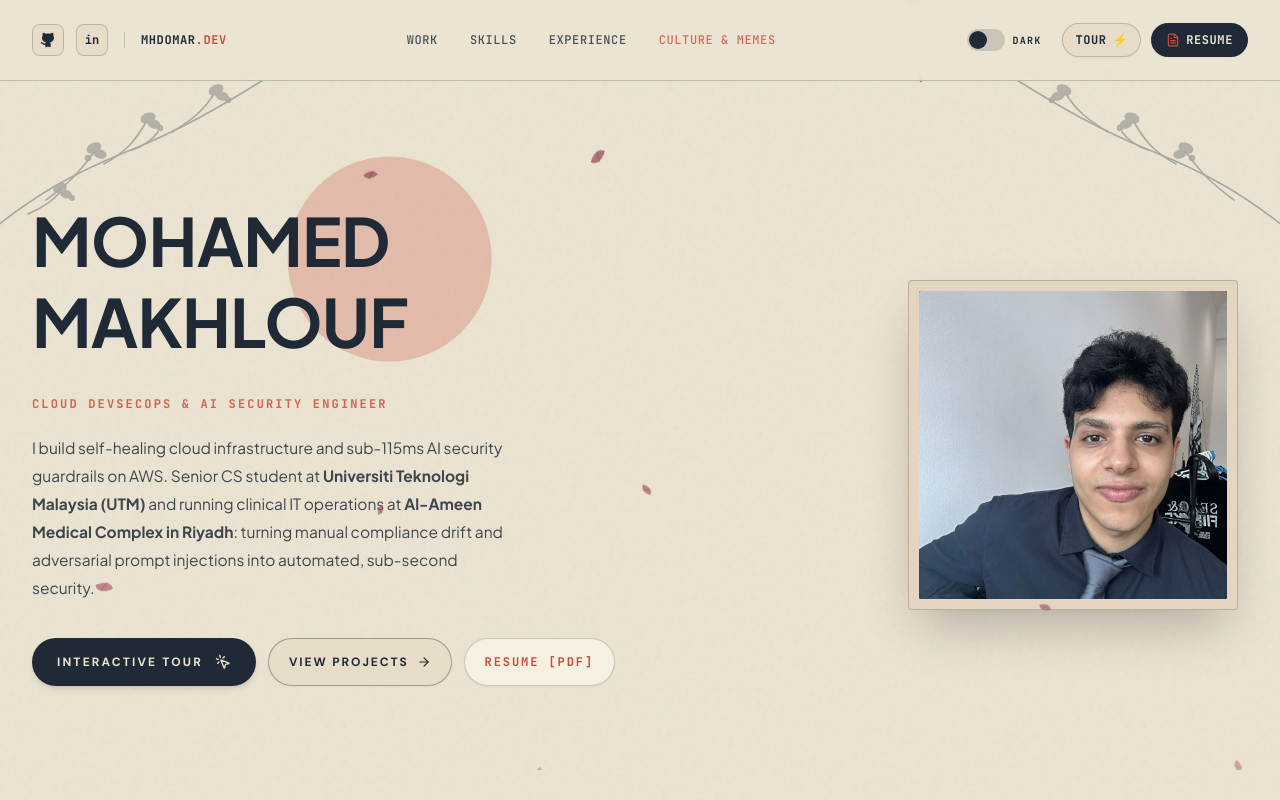
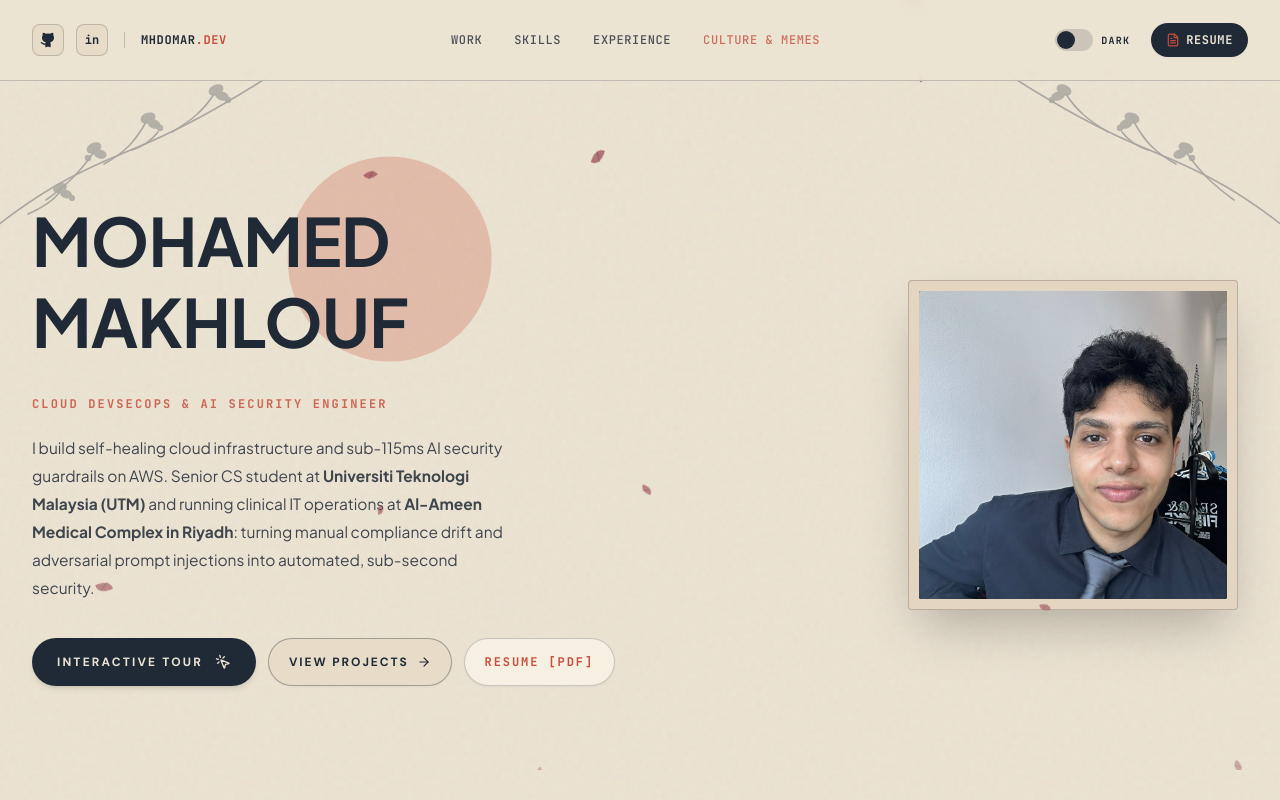
Before and after one commit to Mhdomer/personal-portfolio, a React (Vite) app: page / in a window 1280 px wide. Shown: the top 800 px of the page. Built offline with nearby package versions, Linux system fonts and the light colour scheme.

Commit message:
fix: remove tour button from navbar

```diff
--- a/src/components/Navbar.jsx
+++ b/src/components/Navbar.jsx
@@ -80,23 +80,9 @@ export default function Navbar({ onStartTour }) {
             </a>
           </div>
 
-          {/* Right: Theme Toggle + Tour + Resume */}
+          {/* Right: Theme Toggle + Resume */}
           <div className="hidden sm:flex items-center gap-2.5">
             <ThemeToggle />
-
-            <button
-              onClick={onStartTour}
-              className="px-3 py-2 rounded-full font-mono text-xs font-bold tracking-wider uppercase transition-all border flex items-center gap-1.5 hover:opacity-80 active:scale-95 shadow-sm"
-              style={{
-                background: 'var(--surface)',
-                borderColor: 'var(--line)',
-                color: 'var(--ink)',
-              }}
-              title="Launch Interactive Site Tour"
-            >
-              <span>Tour</span>
-              <span style={{ color: 'var(--brand-coral)' }}>⚡</span>
-            </button>
 
             <a
               href="/assets/resume/Mohamed_Makhlouf_Resume.pdf"
```
